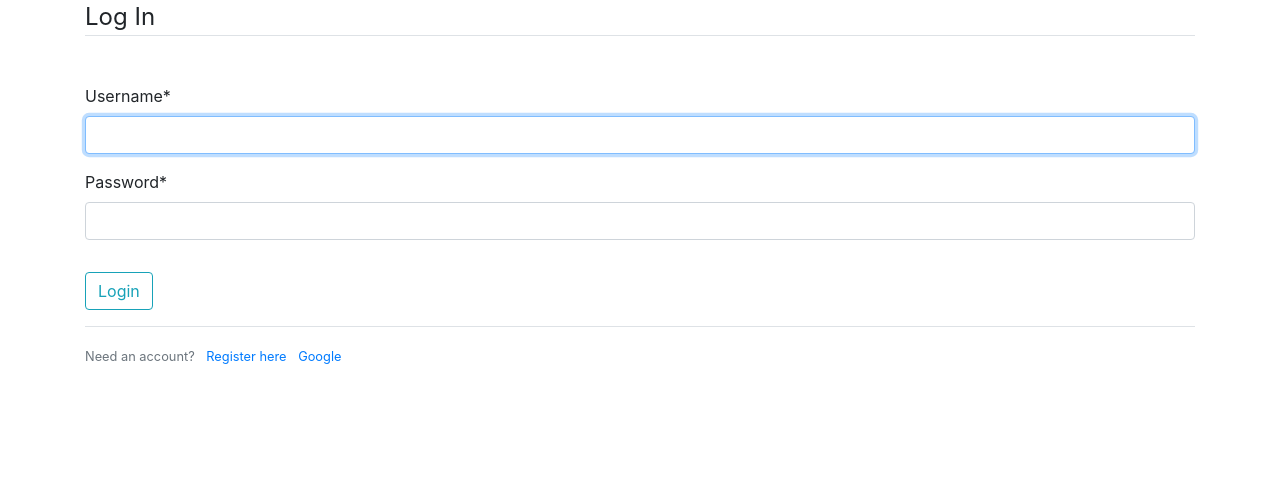
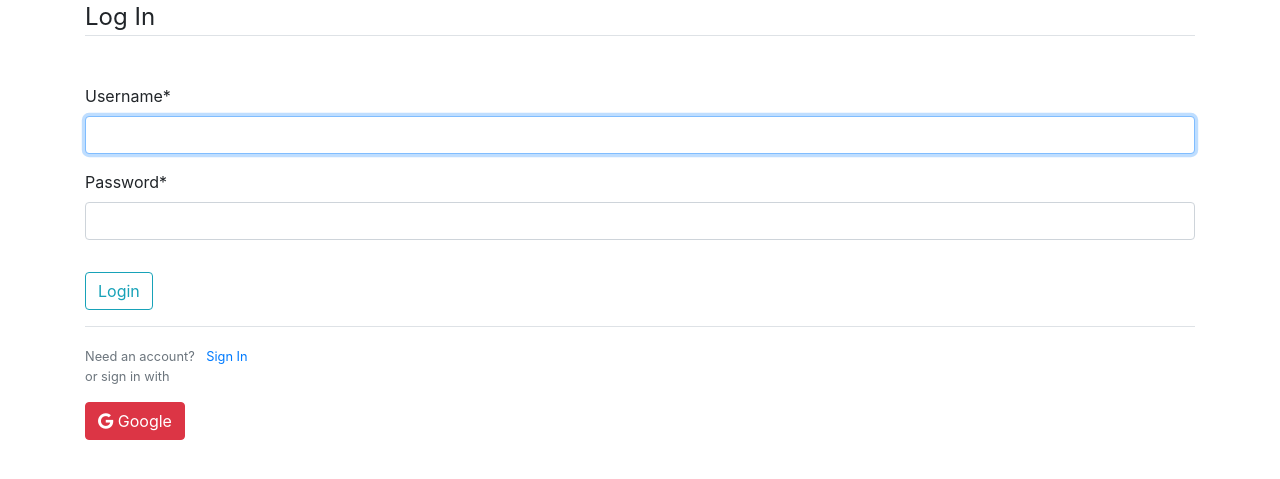
Before and after one commit to paulopanganiban/photo_album_django, a Django app: page /login/ in a window 1280 px wide. Shown: the part 89-568 px from the top of the page. Run offline with Django 3.2, Linux system fonts and the light colour scheme; some libraries are stand-ins or nearby versions.

Commit message:
Google login link done.

```diff
--- a/templates/users/login.html
+++ b/templates/users/login.html
@@ -1,6 +1,4 @@
-{% extends '_base.html' %}
-{% load crispy_forms_tags %}
-{% block content %}
+{% extends '_base.html' %} {% load crispy_forms_tags %}{% load socialaccount %} {% block content %}
 <div class="container">
   <form action="" method="POST">
     {% csrf_token %}
@@ -12,12 +10,18 @@
       <button class="btn btn-outline-info" type="submit">Login</button>
     </div>
   </form>
+
   <div class="border-top pt-3">
     <small class="text-muted"
       >Need an account?
-      <a href="{% url 'register' %}" class="ml-2">Register here</a>
-      <a href="#" class="ml-2">Google</a>
-      <!-- insert google button here -->
+      <a href="{% url 'register' %}" class="ml-2">Sign In</a>
+      <p>or sign in with</p>
+      <a
+        href="{% provider_login_url 'google' %}"
+        class="btn btn-danger gplus"
+      >
+        <i class="fa fa-google"></i> Google</a
+      >
     </small>
   </div>
 </div>
```
Also changed, not shown: config/base.py (+1 -11 lines), config/local.py (+11 -0 lines), templates/users/register.html (+4 -5 lines).
